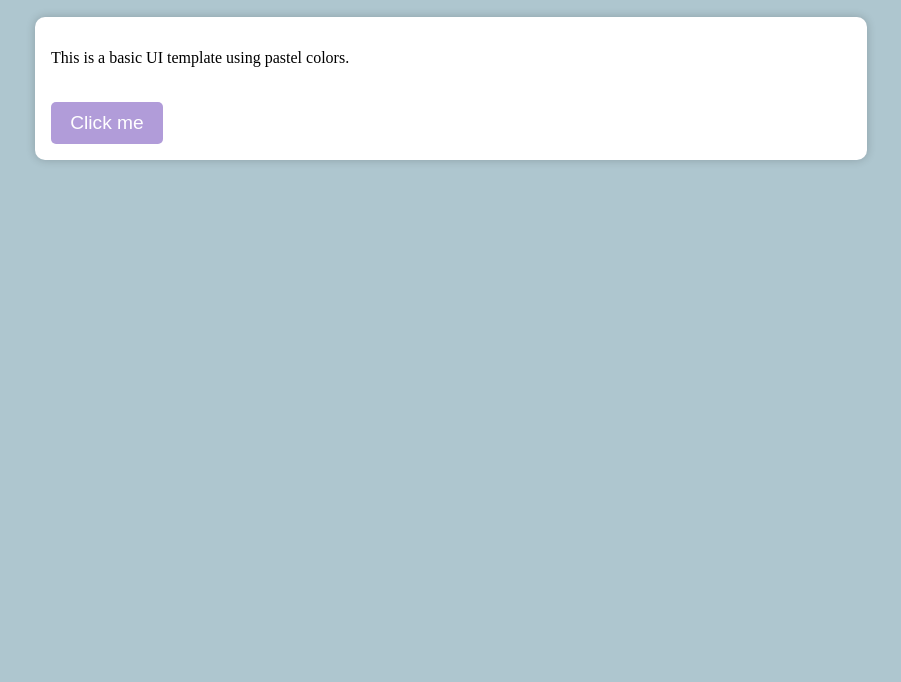
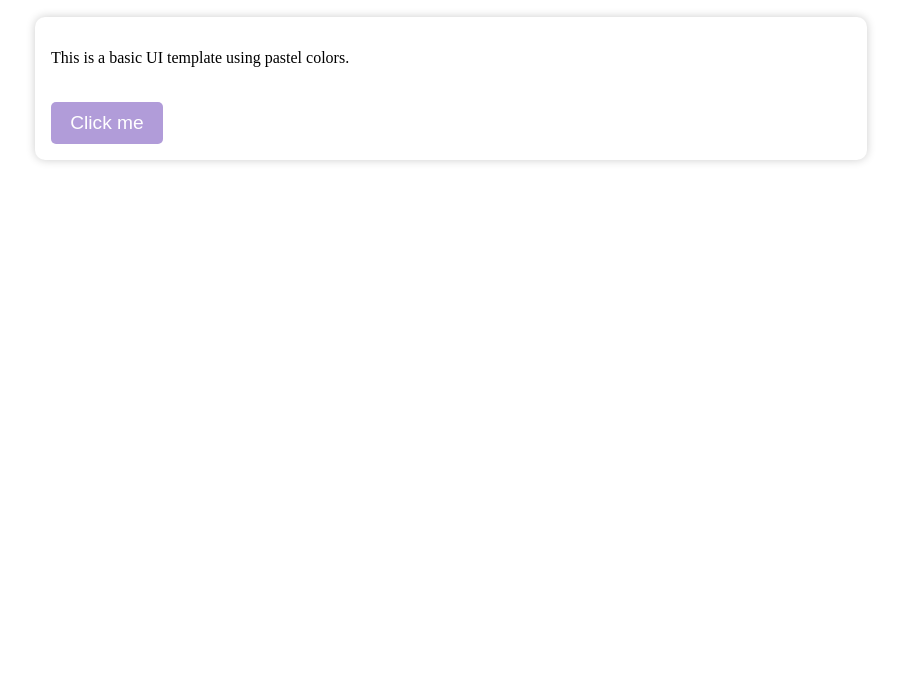
Before and after one commit to paul-linked/paul-linked.github.io, a plain HTML site: page index.html in a window 1280 px wide. Shown: the part 118-800 px from the top of the page, without its empty margins (189-1090 px from the left). Drawn offline with Linux system fonts and the light colour scheme.

Commit message:
Update index.html
color

```diff
--- a/index.html
+++ b/index.html
@@ -6,10 +6,10 @@
     <style>
       /* Define the pastel colors */
       :root {
-        --pastel-pink: #ffb6c1;
+        --dark-blue: #0d0c1d;
         --pastel-purple: #b19cd9;
-        --pastel-blue: #aec6cf;
-        --pastel-green: #98fb98;
+        --pastel-orange: #f1dac4;
+        --pastel-dark-purple: #474973;
       }
 
       /* Set the background color */
```
